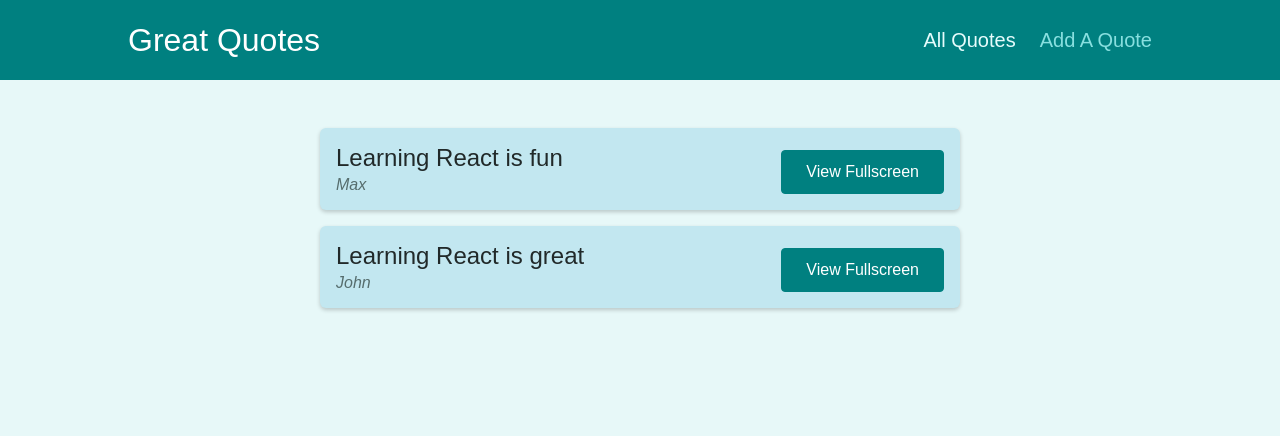
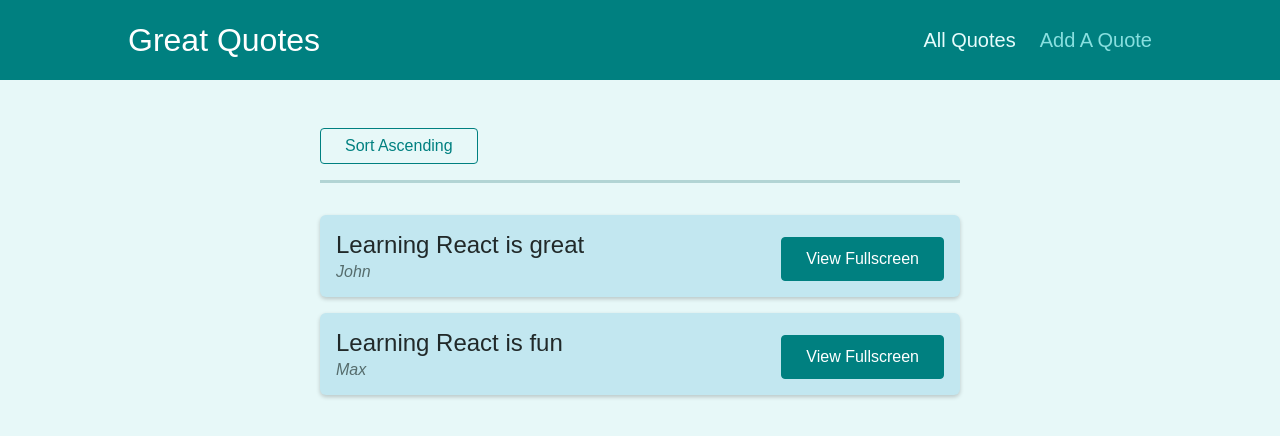
Before and after one commit to Puja0208/great-quotes-app-using-react-router, a React (Create React App) app: page /quotes in a window 1280 px wide. Shown: the top 436 px of the page. Built offline with nearby package versions, Linux system fonts and the light colour scheme.

Commit message:
feat: Use query params to sort list

```diff
--- a/src/components/quotes/QuoteList.js
+++ b/src/components/quotes/QuoteList.js
@@ -1,13 +1,42 @@
-import { Fragment } from 'react';
+import { useHistory, useLocation } from "react-router";
 
-import QuoteItem from './QuoteItem';
-import classes from './QuoteList.module.css';
+import { Fragment } from "react";
+
+import QuoteItem from "./QuoteItem";
+import classes from "./QuoteList.module.css";
+
+const sortQuotes = (quotes, ascending) => {
+  return quotes.sort((quoteA, quoteB) => {
+    if (ascending) {
+      return quoteA.id > quoteB.id ? 1 : -1;
+    } else {
+      return quoteA.id < quoteB.id ? 1 : -1;
+    }
+  });
+};
 
 const QuoteList = (props) => {
+  const history = useHistory();
+  const location = useLocation();
+
+  const queryParams = new URLSearchParams(location.search);
+
+  const isSortingAscending = queryParams.get("sort") === "asc";
+
+  const sortedQuotes = sortQuotes(props.quotes, isSortingAscending);
+
+  const changeSortingHandler = () => {
+    history.push("/quotes/?sort=" + (isSortingAscending ? "desc" : "asc"));
+  };
   return (
     <Fragment>
+      <div className={classes.sorting}>
+        <button onClick={changeSortingHandler}>
+          Sort {isSortingAscending ? "Descending" : "Ascending"}
+        </button>
+      </div>
       <ul className={classes.list}>
-        {props.quotes.map((quote) => (
+        {sortedQuotes.map((quote) => (
           <QuoteItem
             key={quote.id}
             id={quote.id}
```
